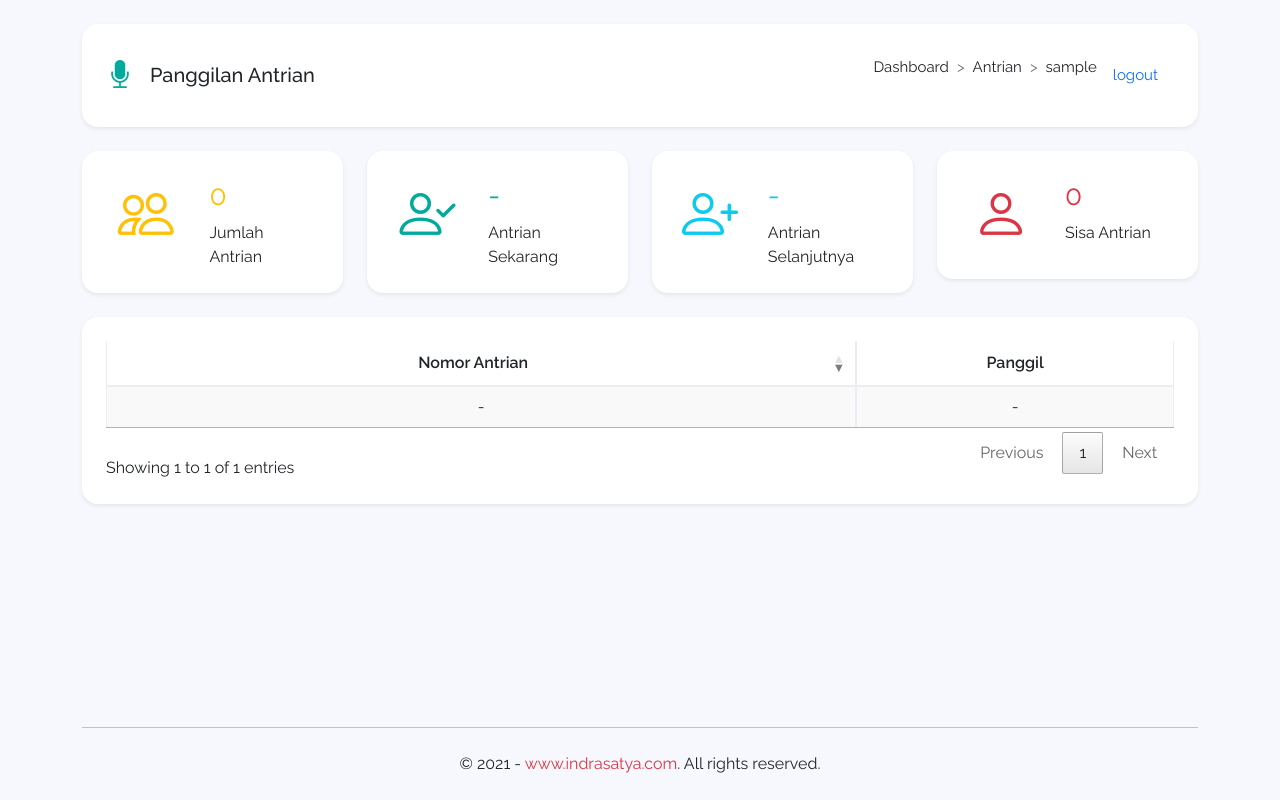
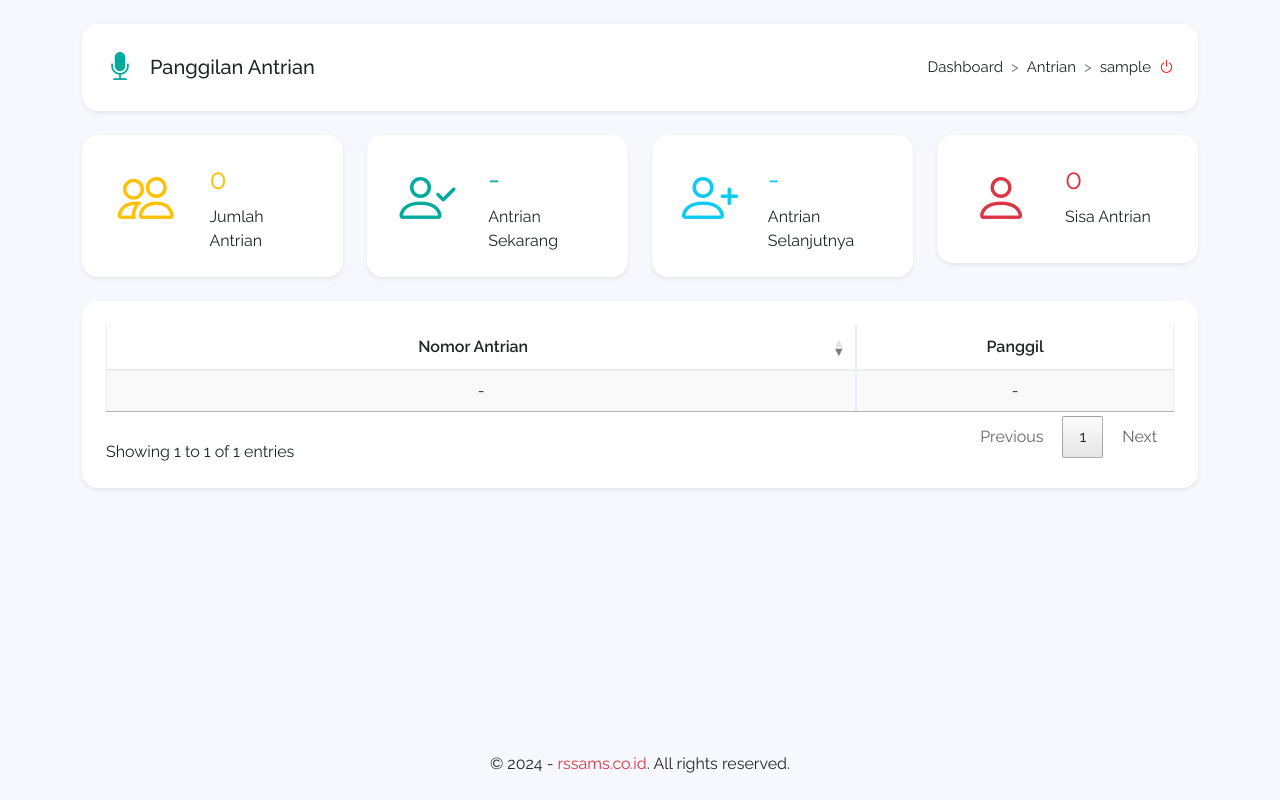
Before and after one commit to SyarafiAlFasa/nomorantrian, a PHP site: page /panggilan-antrian in a window 1280 px wide. Run offline with PHP 8.4, Linux system fonts and the light colour scheme; the visitor is signed in with stand-in values (Sample User, id 1); data that the repository does not hold is empty; some libraries are stand-ins or nearby versions.

Commit message:
Update index.php

```diff
--- a/panggilan-antrian/index.php
+++ b/panggilan-antrian/index.php
@@ -62,8 +62,10 @@ $username = isset($_SESSION['username']) ? $_SESSION['username'] : 'Guest';
               <li class="breadcrumb-item" aria-current="page" id="lokasi-loket" style="display: none;"><?php echo isset($_SESSION['loket']) ? $_SESSION['loket'] : ''; ?></li>
               <!-- Tambahkan bagian untuk menampilkan informasi admin yang login -->
               <li class="breadcrumb-item" aria-current="page"> <?php echo isset($_SESSION['username']) ? $_SESSION['username'] : ''; ?></li>
-              <li class="nav-item">
-                  <a class="nav-link" href="logout.php">logout</a>
+              <li class="nav-item ms-2">
+                <a href="logout.php" style="color: red;">
+                  <i class="bi bi-power"></i>
+                </a>
               </li>
             </ol>
           </nav>
@@ -157,14 +159,13 @@ $username = isset($_SESSION['username']) ? $_SESSION['username'] : 'Guest';
 
   <!-- Footer -->
   <footer class="footer mt-auto py-4">
-    <div class="container">
-      <hr class="my-4">
-      <!-- copyright -->
-      <div class="copyright text-center mb-2 mb-md-0">
-        &copy; 2021 - <a href="https://www.indrasatya.com/" target="_blank" class="text-danger text-decoration-none">www.indrasatya.com</a>. All rights reserved.
-      </div>
-    </div>
-  </footer>
+        <div class="container-fluid">
+            <div class="copyright text-center mb-2 mb-md-0">
+                &copy; 2024 - <a href="https://rssams.co.id" target="_blank" class="text-danger text-decoration-none">rssams.co.id</a>. All rights reserved.
+            </div>
+        </div>
+    </footer>
+
 
   <!-- load file audio bell antrian -->
   <audio id="tingtung" src="../assets/audio/tingtung.mp3"></audio>
```
